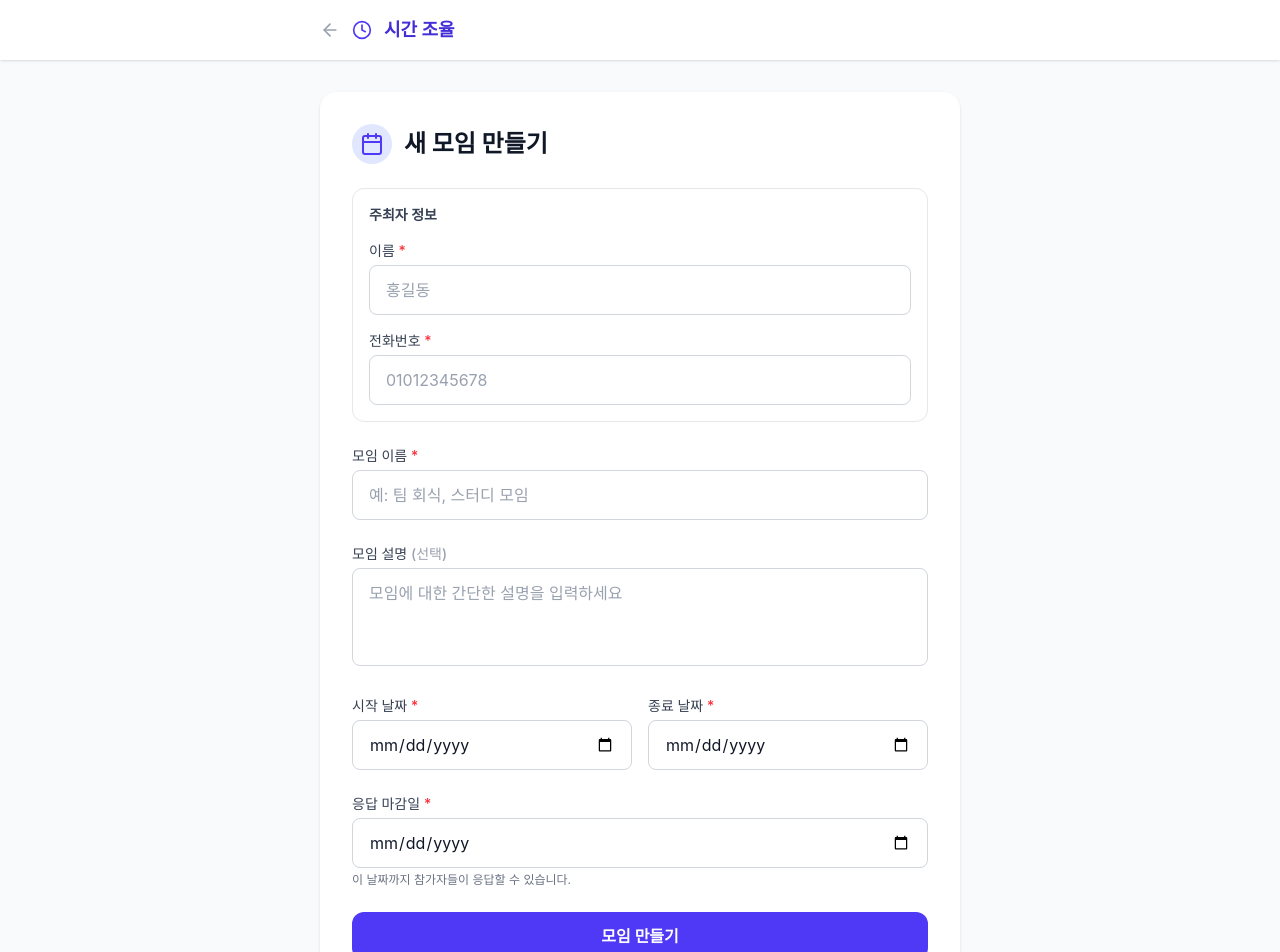
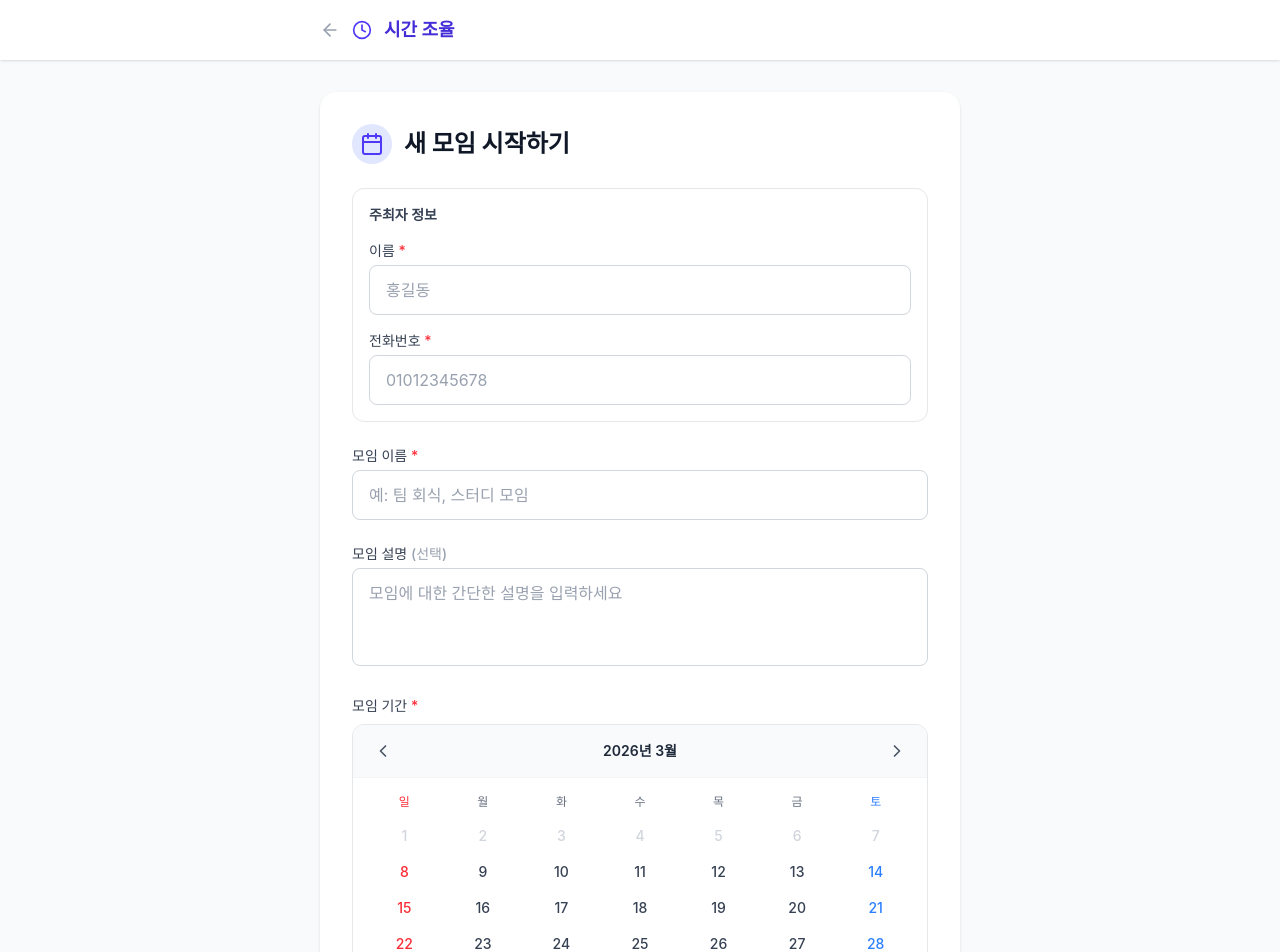
Before and after one commit to jaedeok1/time, a Next.js app: page /meetings/new in a window 1280 px wide. Shown: the top 952 px of the page. Built offline with nearby package versions, Linux system fonts and the light colour scheme.

Commit message:
feat: 기간선택 캘린더 UI, 주최자 가용시간 입력, 앱 이름 개선

```diff
--- a/app/api/meetings/route.ts
+++ b/app/api/meetings/route.ts
@@ -39,7 +39,7 @@ export async function POST(request: NextRequest) {
       },
     });
 
-    await prisma.participant.create({
+    const participant = await prisma.participant.create({
       data: {
         meetingId: meeting.id,
         name,
@@ -47,7 +47,7 @@ export async function POST(request: NextRequest) {
       },
     });
 
-    return NextResponse.json({ id: meeting.id, token: meeting.token });
+    return NextResponse.json({ id: meeting.id, token: meeting.token, editToken: participant.editToken });
   } catch (error) {
     console.error("Error creating meeting:", error);
     return NextResponse.json(
--- a/app/meetings/new/page.tsx
+++ b/app/meetings/new/page.tsx
@@ -3,15 +3,191 @@
 import { useState } from "react";
 import { useRouter } from "next/navigation";
 import Link from "next/link";
-import { Clock, ArrowLeft, Calendar } from "lucide-react";
+import { Clock, ArrowLeft, Calendar, ChevronLeft, ChevronRight } from "lucide-react";
+
+function getToday(): string {
+  const d = new Date();
+  return `${d.getFullYear()}-${String(d.getMonth() + 1).padStart(2, "0")}-${String(d.getDate()).padStart(2, "0")}`;
+}
+
+function formatShort(ymd: string): string {
+  return new Date(ymd + "T00:00:00").toLocaleDateString("ko-KR", {
+    month: "long",
+    day: "numeric",
+    weekday: "short",
+  });
+}
+
+function toYMD(d: Date): string {
+  return `${d.getFullYear()}-${String(d.getMonth() + 1).padStart(2, "0")}-${String(d.getDate()).padStart(2, "0")}`;
+}
+
+function DateRangePicker({
+  startDate,
+  endDate,
+  onRangeChange,
+  minDate,
+}: {
+  startDate: string;
+  endDate: string;
+  onRangeChange: (start: string, end: string) => void;
+  minDate: string;
+}) {
+  const initDate = new Date(minDate + "T00:00:00");
+  const [viewYear, setViewYear] = useState(initDate.getFullYear());
+  const [viewMonth, setViewMonth] = useState(initDate.getMonth());
+  const [phase, setPhase] = useState<"start" | "end">("start");
+  const [hoverDate, setHoverDate] = useState("");
+
+  const daysInMonth = new Date(viewYear, viewMonth + 1, 0).getDate();
+  const firstDow = new Date(viewYear, viewMonth, 1).getDay();
+
+  const prevMonth = () => {
+    if (viewMonth === 0) { setViewYear(y => y - 1); setViewMonth(11); }
+    else setViewMonth(m => m - 1);
+  };
+  const nextMonth = () => {
+    if (viewMonth === 11) { setViewYear(y => y + 1); setViewMonth(0); }
+    else setViewMonth(m => m + 1);
+  };
+
+  const handleClick = (ymd: string) => {
+    if (ymd < minDate) return;
+    if (phase === "start") {
+      onRangeChange(ymd, "");
+      setPhase("end");
+    } else {
+      if (!startDate || ymd < startDate) {
+        onRangeChange(ymd, "");
+        setPhase("end");
+      } else {
+        onRangeChange(startDate, ymd);
+        setPhase("start");
+      }
+    }
+  };
+
+  const previewEnd =
+    phase === "end" && hoverDate && startDate && hoverDate >= startDate
+      ? hoverDate
+      : endDate;
+
+  const WEEKDAYS = ["일", "월", "화", "수", "목", "금", "토"];
+  const MONTHS = ["1월","2월","3월","4월","5월","6월","7월","8월","9월","10월","11월","12월"];
+
+  const cells: (number | null)[] = [
+    ...Array(firstDow).fill(null),
+    ...Array.from({ length: daysInMonth }, (_, i) => i + 1),
+  ];
+
+  return (
+    <div className="border border-gray-200 rounded-xl overflow-hidden">
+      {/* Month nav */}
+      <div className="flex items-center justify-between px-4 py-3 bg-gray-50 border-b border-gray-100">
+        <button type="button" onClick={prevMonth} className="p-1 hover:bg-gray-200 rounded transition-colors">
+          <ChevronLeft className="w-5 h-5 text-gray-600" />
+        </button>
+        <span className="text-sm font-semibold text-gray-800">
+          {viewYear}년 {MONTHS[viewMonth]}
+        </span>
+        <button type="button" onClick={nextMonth} className="p-1 hover:bg-gray-200 rounded transition-colors">
+          <ChevronRight className="w-5 h-5 text-gray-600" />
+        </button>
+      </div>
+
+      <div className="p-3">
+        {/* Weekday headers */}
+        <div className="grid grid-cols-7 mb-1">
+          {WEEKDAYS.map((w, i) => (
+            <div
+              key={w}
+              className={`text-center text-xs font-medium py-1 ${
+                i === 0 ? "text-red-500" : i === 6 ? "text-blue-500" : "text-gray-500"
+              }`}
+            >
+              {w}
+            </div>
+          ))}
+        </div>
+
+        {/* Days */}
+        <div className="grid grid-cols-7">
+          {cells.map((day, idx) => {
+            if (day === null) return <div key={`e-${idx}`} className="h-9" />;
+
+            const ymd = `${viewYear}-${String(viewMonth + 1).padStart(2, "0")}-${String(day).padStart(2, "0")}`;
+            const isPast = ymd < minDate;
+            const isStart = ymd === startDate;
+            const isEnd = ymd === endDate;
+            const isPreviewEnd = phase === "end" && ymd === previewEnd && !isEnd;
+            const inRange = !!(startDate && previewEnd && ymd > startDate && ymd < previewEnd);
+            const dow = idx % 7;
+            const isSun = dow === 0;
+            const isSat = dow === 6;
+
+            let spanClass = "";
+            if (isStart || isEnd) {
+              spanClass = "bg-indigo-600 text-white";
+            } else if (isPreviewEnd) {
+              spanClass = "bg-indigo-300 text-white";
+            } else if (inRange) {
+              spanClass = "bg-indigo-100 text-indigo-700";
+            } else if (!isPast) {
+              spanClass = `hover:bg-gray-100 ${isSun ? "text-red-500" : isSat ? "text-blue-500" : "text-gray-700"}`;
+            }
+
+            return (
+              <div
+                key={ymd}
+                className={`h-9 flex items-center justify-center ${isPast ? "cursor-default" : "cursor-pointer"}`}
+                onClick={() => !isPast && handleClick(ymd)}
+                onMouseEnter={() => !isPast && setHoverDate(ymd)}
+                onMouseLeave={() => setHoverDate("")}
+              >
+                <span
+                  className={`w-8 h-8 flex items-center justify-center rounded-full text-sm font-medium select-none transition-colors ${
+                    isPast ? "text-gray-300" : ""
+                  } ${spanClass}`}
+                >
+                  {day}
+                </span>
+              </div>
+            );
+          })}
+        </div>
+      </div>
+
+      {/* Status bar */}
+      <div className="px-4 py-2.5 bg-gray-50 border-t border-gray-100 text-xs min-h-[36px] flex items-center justify-between">
+        {!startDate ? (
+          <span className="text-indigo-600 font-medium">시작일을 선택하세요</span>
+        ) : !endDate ? (
+          <span className="text-indigo-600 font-medium">종료일을 선택하세요</span>
+        ) : (
+          <>
+            <span className="text-gray-700 font-medium">
+              {formatShort(startDate)} ~ {formatShort(endDate)}
+            </span>
+            <button
+              type="button"
+              onClick={() => { onRangeChange("", ""); setPhase("start"); }}
+              className="text-gray-400 hover:text-gray-600 underline ml-2"
+            >
+              초기화
+            </button>
+          </>
+        )}
+      </div>
+    </div>
+  );
+}
 
 export default function NewMeetingPage() {
   const router = useRouter();
   const [loading, setLoading] = useState(false);
   const [error, setError] = useState("");
 
-  const d = new Date();
-  const today = `${d.getFullYear()}-${String(d.getMonth() + 1).padStart(2, "0")}-${String(d.getDate()).padStart(2, "0")}`;
+  const today = getToday();
 
   const [formData, setFormData] = useState({
     name: "",
@@ -27,13 +203,16 @@ export default function NewMeetingPage() {
     e: React.ChangeEvent<HTMLInputElement | HTMLTextAreaElement>
   ) => {
     const { name, value } = e.target;
-    setFormData((prev) => {
-      const next = { ...prev, [name]: value };
-      // Auto-set deadline to the day before startDate, but not before today
-      if (name === "startDate" && value) {
-        const d = new Date(value + "T00:00:00");
+    setFormData(prev => ({ ...prev, [name]: value }));
+  };
+
+  const handleRangeChange = (start: string, end: string) => {
+    setFormData(prev => {
+      const next = { ...prev, startDate: start, endDate: end };
+      if (start) {
+        const d = new Date(start + "T00:00:00");
         d.setDate(d.getDate() - 1);
-        const ymd = d.toISOString().split("T")[0];
+        const ymd = toYMD(d);
         next.deadline = ymd < today ? today : ymd;
       }
       return next;
@@ -44,34 +223,12 @@ export default function NewMeetingPage() {
     e.preventDefault();
     setError("");
 
-    if (!formData.name.trim()) {
-      setError("이름을 입력해주세요.");
-      return;
-    }
-    if (!formData.phone.trim()) {
-      setError("전화번호를 입력해주세요.");
-      return;
-    }
-    if (!formData.title.trim()) {
-      setError("모임 이름을 입력해주세요.");
-      return;
-    }
-    if (!formData.startDate || !formData.endDate) {
-      setError("날짜 범위를 설정해주세요.");
-      return;
-    }
-    if (new Date(formData.startDate) > new Date(formData.endDate)) {
-      setError("종료 날짜는 시작 날짜보다 이후여야 합니다.");
-      return;
-    }
-    if (!formData.deadline) {
-      setError("응답 마감일을 설정해주세요.");
-      return;
-    }
-    if (formData.deadline < today) {
-      setError("응답 마감일은 오늘 이후여야 합니다.");
-      return;
-    }
+    if (!formData.name.trim()) { setError("이름을 입력해주세요."); return; }
+    if (!formData.phone.trim()) { setError("전화번호를 입력해주세요."); return; }
+    if (!formData.title.trim()) { setError("모임 이름을 입력해주세요."); return; }
+    if (!formData.startDate || !formData.endDate) { setError("모임 기간을 선택해주세요."); return; }
+    if (!formData.deadline) { setError("응답 마감일을 설정해주세요."); return; }
+    if (formData.deadline < today) { setError("응답 마감일은 오늘 이후여야 합니다."); return; }
 
     setLoading(true);
     try {
@@ -96,8 +253,11 @@ export default function NewMeetingPage() {
         return;
       }
 
-      // Save to localStorage history
       try {
+        // Store creator's editToken so they can fill their availability via invite link
+        if (data.editToken && data.token) {
+          localStorage.setItem(`editToken-${data.token}`, data.editToken);
+        }
         const stored = JSON.parse(localStorage.getItem("my-created-meetings") || "[]");
         stored.unshift({ id: data.id, title: formData.title.trim(), createdAt: new Date().toISOString() });
         localStorage.setItem("my-created-meetings", JSON.stringify(stored.slice(0, 50)));
@@ -113,7 +273,6 @@ export default function NewMeetingPage() {
 
   return (
     <div className="min-h-screen bg-gray-50">
-      {/* Header */}
       <header className="bg-white shadow-sm">
         <div className="max-w-2xl mx-auto px-4 py-4 flex items-center gap-3">
           <Link href="/" className="text-gray-400 hover:text-gray-600 transition-colors">
@@ -125,12 +284,12 @@ export default function NewMeetingPage() {
       </header>
 
       <main className="max-w-2xl mx-auto px-4 py-8">
-        <div className="bg-white rounded-2xl shadow-sm p-8">
+        <div className="bg-white rounded-2xl shadow-sm p-6 sm:p-8">
           <div className="flex items-center gap-3 mb-6">
             <div className="bg-indigo-100 rounded-full p-2">
               <Calendar className="w-6 h-6 text-indigo-600" />
             </div>
-            <h1 className="text-2xl font-bold text-gray-900">새 모임 만들기</h1>
+            <h1 className="text-2xl font-bold text-gray-900">새 모임 시작하기</h1>
           </div>
 
           {error && (
@@ -154,7 +313,6 @@ export default function NewMeetingPage() {
                   onChange={handleChange}
                   placeholder="홍길동"
                   className="w-full border border-gray-300 rounded-lg px-4 py-3 text-gray-900 placeholder-gray-400 focus:outline-none focus:ring-2 focus:ring-indigo-500 focus:border-transparent"
-                  required
                 />
               </div>
               <div>
@@ -168,11 +326,11 @@ export default function NewMeetingPage() {
                   onChange={handleChange}
                   placeholder="01012345678"
                   className="w-full border border-gray-300 rounded-lg px-4 py-3 text-gray-900 placeholder-gray-400 focus:outline-none focus:ring-2 focus:ring-indigo-500 focus:border-transparent"
-                  required
                 />
               </div>
             </div>
 
+            {/* Meeting title */}
             <div>
               <label className="block text-sm font-medium text-gray-700 mb-1">
                 모임 이름 <span className="text-red-500">*</span>
@@ -184,10 +342,10 @@ export default function NewMeetingPage() {
                 onChange={handleChange}
                 placeholder="예: 팀 회식, 스터디 모임"
                 className="w-full border border-gray-300 rounded-lg px-4 py-3 text-gray-900 placeholder-gray-400 focus:outline-none focus:ring-2 focus:ring-indigo-500 focus:border-transparent"
-                required
               />
             </div>
 
+            {/* Description */}
             <div>
               <label className="block text-sm font-medium text-gray-700 mb-1">
                 모임 설명 <span className="text-gray-400">(선택)</span>
@@ -202,37 +360,20 @@ export default function NewMeetingPage() {
               />
             </div>
 
-            <div className="grid grid-cols-1 sm:grid-cols-2 gap-4">
-              <div>
-                <label className="block text-sm font-medium text-gray-700 mb-1">
-                  시작 날짜 <span className="text-red-500">*</span>
-                </label>
-                <input
-                  type="date"
-                  name="startDate"
-                  value={formData.startDate}
-                  onChange={handleChange}
-                  min={today}
-                  className="w-full border border-gray-300 rounded-lg px-4 py-3 text-gray-900 focus:outline-none focus:ring-2 focus:ring-indigo-500 focus:border-transparent"
-                  required
-                />
-              </div>
-              <div>
-                <label className="block text-sm font-medium text-gray-700 mb-1">
-                  종료 날짜 <span className="text-red-500">*</span>
-                </label>
-                <input
-                  type="date"
-                  name="endDate"
-                  value={formData.endDate}
-                  onChange={handleChange}
-                  min={formData.startDate || today}
-                  className="w-full border border-gray-300 rounded-lg px-4 py-3 text-gray-900 focus:outline-none focus:ring-2 focus:ring-indigo-500 focus:border-transparent"
-                  required
-                />
-              </div>
+            {/* Date range picker */}
+            <div>
+              <label className="block text-sm font-medium text-gray-700 mb-2">
+                모임 기간 <span className="text-red-500">*</span>
+              </label>
+              <DateRangePicker
+                startDate={formData.startDate}
+                endDate={formData.endDate}
+                onRangeChange={handleRangeChange}
+                minDate={today}
+              />
             </div>
 
+            {/* Deadline */}
             <div>
               <label className="block text-sm font-medium text-gray-700 mb-1">
                 응답 마감일 <span className="text-red-500">*</span>
@@ -244,7 +385,6 @@ export default function NewMeetingPage() {
                 onChange={handleChange}
                 min={today}
                 className="w-full border border-gray-300 rounded-lg px-4 py-3 text-gray-900 focus:outline-none focus:ring-2 focus:ring-indigo-500 focus:border-transparent"
-                required
               />
               <p className="text-xs text-gray-500 mt-1">
                 이 날짜까지 참가자들이 응답할 수 있습니다.
@@ -256,7 +396,7 @@ export default function NewMeetingPage() {
               disabled={loading}
               className="w-full bg-indigo-600 hover:bg-indigo-700 disabled:bg-indigo-300 text-white font-semibold py-3 rounded-xl transition-colors"
             >
-              {loading ? "모임 생성 중..." : "모임 만들기"}
+              {loading ? "생성 중..." : "모임 시작하기"}
             </button>
           </form>
         </div>
--- a/app/page.tsx
+++ b/app/page.tsx
@@ -35,7 +35,7 @@ export default function Home() {
             className="inline-flex items-center gap-2 bg-indigo-600 hover:bg-indigo-700 text-white font-semibold px-8 py-4 rounded-xl text-lg transition-colors shadow-lg"
           >
             <Calendar className="w-5 h-5" />
-            모임 만들기
+            모임 시작하기
           </Link>
         </div>
 
@@ -50,9 +50,9 @@ export default function Home() {
               <div className="bg-indigo-600 text-white text-sm font-bold w-6 h-6 rounded-full flex items-center justify-center mb-3">
                 1
               </div>
-              <h3 className="text-lg font-semibold text-gray-800 mb-2">모임 만들기</h3>
+              <h3 className="text-lg font-semibold text-gray-800 mb-2">모임 열기</h3>
               <p className="text-gray-600 text-sm">
-                모임 이름, 날짜 범위, 응답 마감일을 설정하고 모임을 생성합니다.
+                모임 이름, 날짜 범위, 응답 마감일을 설정하고 모임을 시작합니다.
               </p>
             </div>
             <div className="flex flex-col items-center text-center">
```
Also changed, not shown: app/meetings/[id]/manage/page.tsx (+11 -0 lines).
